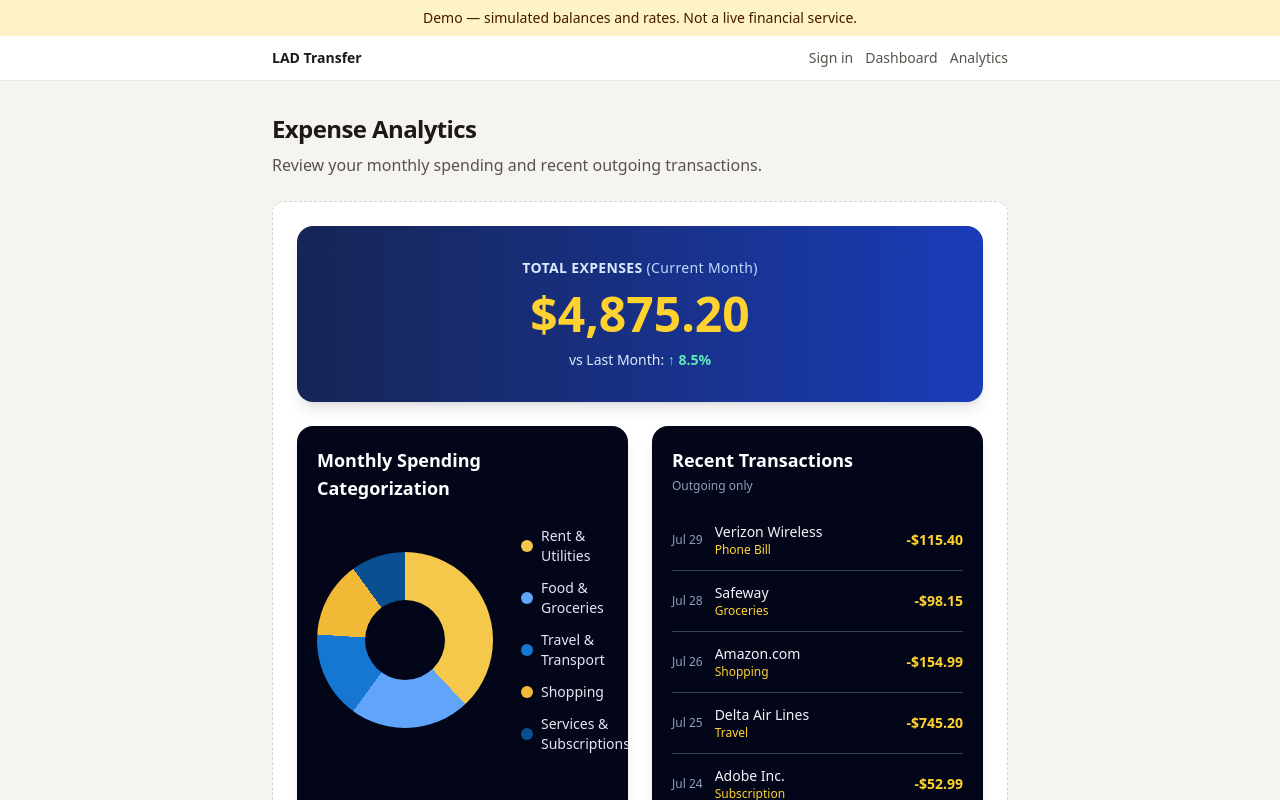
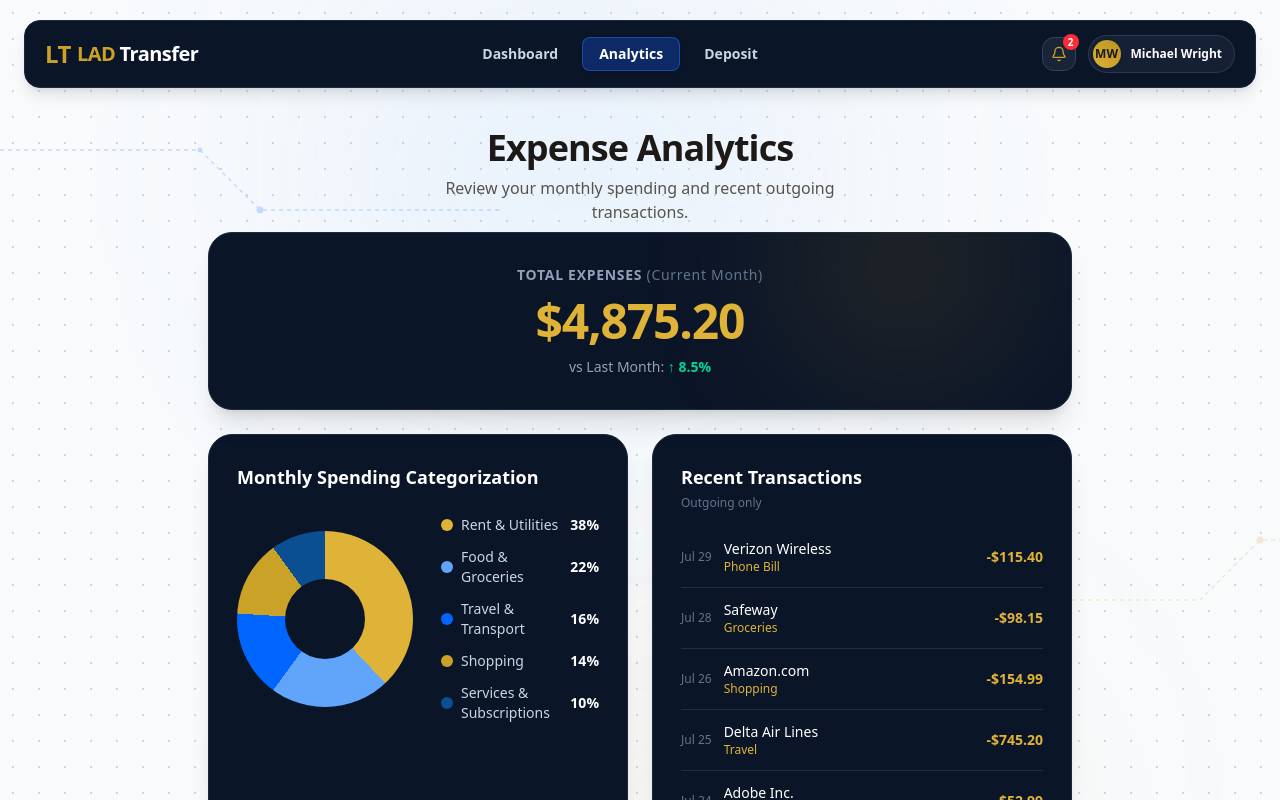
Before and after one commit to aggie-d/SASE_Hack2026, a Next.js app: page /analytics in a window 1280 px wide. Shown: the top 800 px of the page. Built offline with nearby package versions, Linux system fonts and the light colour scheme.

Commit message:
Updated Analytics to Match theme

```diff
--- a/app/analytics/page.tsx
+++ b/app/analytics/page.tsx
@@ -1,10 +1,12 @@
-import { PageShell } from "@/components/PageShell";
+"use client";
+
+import { AppHeader } from "@/components/AppHeader";
 
 const spendingCategories = [
   {
     name: "Rent & Utilities",
     percentage: 38,
-    color: "#f5c84c",
+    color: "#DFB338",
   },
   {
     name: "Food & Groceries",
@@ -14,12 +16,12 @@ const spendingCategories = [
   {
     name: "Travel & Transport",
     percentage: 16,
-    color: "#1677d2",
+    color: "#0066FF",
   },
   {
     name: "Shopping",
     percentage: 14,
-    color: "#f1b936",
+    color: "#C9A227",
   },
   {
     name: "Services & Subscriptions",
@@ -75,35 +77,73 @@ const recentTransactions = [
 
 export default function AnalyticsPage() {
   return (
-    <PageShell
-      title="Expense Analytics"
-      description="Review your monthly spending and recent outgoing transactions."
-    >
-      <div className="space-y-6 text-stone-100">
-        {/* Monthly expense summary */}
-        <section className="rounded-2xl bg-gradient-to-r from-blue-950 to-blue-800 px-6 py-8 text-center shadow-lg">
-          <p className="text-sm font-semibold uppercase tracking-wide text-blue-100">
+    <div className="min-h-screen bg-[#F8FAFC] text-stone-900 flex flex-col justify-between relative overflow-hidden font-sans">
+      {/* Background: Dot-Matrix Grid (matches Dashboard) */}
+      <div
+        className="absolute inset-0 pointer-events-none opacity-40"
+        style={{
+          backgroundImage: "radial-gradient(#94a3b8 1.25px, transparent 1.25px)",
+          backgroundSize: "26px 26px",
+        }}
+      />
+      {/* Soft Ambient Glows */}
+      <div className="absolute top-0 left-1/4 w-[500px] h-[350px] bg-blue-400/10 rounded-full blur-[130px] pointer-events-none" />
+      <div className="absolute bottom-0 right-1/4 w-[500px] h-[350px] bg-[#C9A227]/10 rounded-full blur-[140px] pointer-events-none" />
+
+      {/* Circuit Tech Lines (matches Dashboard) */}
+      <svg className="absolute inset-0 w-full h-full pointer-events-none opacity-20" xmlns="http://www.w3.org/2000/svg">
+        <path d="M0,150 L200,150 L260,210 L500,210" fill="none" stroke="#0066FF" strokeWidth="1.5" strokeDasharray="4 4" />
+        <circle cx="260" cy="210" r="3.5" fill="#0066FF" />
+        <path d="M1000,600 L1200,600 L1260,540 L1600,540" fill="none" stroke="#C9A227" strokeWidth="1.5" strokeDasharray="4 4" />
+        <circle cx="1260" cy="540" r="3.5" fill="#C9A227" />
+        <circle cx="200" cy="150" r="2.5" fill="#0066FF" />
+      </svg>
+
+      {/* Consistent Navigation Header */}
+      <AppHeader active="analytics" />
+
+      {/* Main Content Area */}
+      <main className="relative z-10 w-full max-w-4xl mx-auto flex-1 flex flex-col items-center px-4 py-8 sm:py-10">
+        <div className="w-full space-y-6">
+          {/* Page Title */}
+          <div className="text-center mb-2">
+            <h1 className="text-3xl sm:text-4xl font-extrabold tracking-tight text-stone-900 mb-2">
+              Expense Analytics
+            </h1>
+            <p className="text-sm sm:text-base text-stone-600 max-w-md mx-auto">
+              Review your monthly spending and recent outgoing transactions.
+            </p>
+          </div>
+
+          {/* Monthly Expense Summary Card */}
+          <div className="bg-[#0B1528] rounded-3xl p-6 sm:p-8 shadow-xl border border-slate-800 text-white relative overflow-hidden text-center">
+            {/* Subtle card glow */}
+            <div className="absolute -top-24 right-10 w-64 h-64 bg-[#C9A227]/10 rounded-full blur-[70px] pointer-events-none" />
+
+            <div className="relative z-10">
+              <p className="text-xs sm:text-sm font-semibold uppercase tracking-wider text-slate-400">
                 Total Expenses{" "}
-            <span className="font-normal normal-case text-blue-200">
+                <span className="font-normal normal-case text-slate-500">
                   (Current Month)
                 </span>
               </p>
 
-          <p className="mt-3 text-4xl font-bold text-amber-300 sm:text-5xl">
+              <p className="mt-3 text-4xl sm:text-5xl font-extrabold text-[#DFB338] tracking-tight">
                 $4,875.20
               </p>
 
-          <p className="mt-3 text-sm text-blue-100">
+              <p className="mt-3 text-sm text-slate-400">
                 vs Last Month:{" "}
-            <span className="font-semibold text-emerald-300">↑ 8.5%</span>
+                <span className="font-semibold text-emerald-400">↑ 8.5%</span>
               </p>
-        </section>
+            </div>
+          </div>
 
-        {/* Analytics panels */}
+          {/* Analytics Panels */}
           <div className="grid gap-6 lg:grid-cols-2">
-          {/* Spending categories */}
-          <section className="rounded-2xl bg-slate-950 p-5 shadow-lg">
-            <h2 className="text-lg font-semibold text-white">
+            {/* Spending Categories Card */}
+            <div className="bg-[#0B1528] rounded-3xl p-6 sm:p-7 shadow-xl border border-slate-800 text-white">
+              <h2 className="text-base sm:text-lg font-bold text-white">
                 Monthly Spending Categorization
               </h2>
 
@@ -113,10 +153,10 @@ export default function AnalyticsPage() {
                   className="relative h-44 w-44 shrink-0 rounded-full"
                   style={{
                     background:
-                    "conic-gradient(#f5c84c 0% 38%, #60a5fa 38% 60%, #1677d2 60% 76%, #f1b936 76% 90%, #0b4f93 90% 100%)",
+                      "conic-gradient(#DFB338 0% 38%, #60a5fa 38% 60%, #0066FF 60% 76%, #C9A227 76% 90%, #0b4f93 90% 100%)",
                   }}
                 >
-                <div className="absolute inset-12 rounded-full bg-slate-950" />
+                  <div className="absolute inset-12 rounded-full bg-[#0B1528]" />
                 </div>
 
                 <ul className="w-full space-y-3">
@@ -130,7 +170,7 @@ export default function AnalyticsPage() {
                           className="h-3 w-3 shrink-0 rounded-full"
                           style={{ backgroundColor: category.color }}
                         />
-                      <span className="text-slate-200">{category.name}</span>
+                        <span className="text-slate-300">{category.name}</span>
                       </span>
 
                       <span className="font-semibold text-white">
@@ -140,44 +180,50 @@ export default function AnalyticsPage() {
                   ))}
                 </ul>
               </div>
-          </section>
+            </div>
 
-          {/* Recent outgoing transactions */}
-          <section className="rounded-2xl bg-slate-950 p-5 shadow-lg">
-            <h2 className="text-lg font-semibold text-white">
+            {/* Recent Transactions Card */}
+            <div className="bg-[#0B1528] rounded-3xl p-6 sm:p-7 shadow-xl border border-slate-800 text-white">
+              <h2 className="text-base sm:text-lg font-bold text-white">
                 Recent Transactions
               </h2>
 
-            <p className="mt-1 text-xs text-slate-400">Outgoing only</p>
+              <p className="mt-1 text-xs text-slate-500">Outgoing only</p>
 
-            <div className="mt-4 divide-y divide-slate-700">
+              <div className="mt-4 divide-y divide-slate-700/60">
                 {recentTransactions.map((transaction) => (
                   <article
                     key={`${transaction.date}-${transaction.merchant}`}
                     className="grid grid-cols-[auto_1fr_auto] items-center gap-3 py-3"
                   >
-                  <time className="text-xs text-slate-400">
+                    <time className="text-xs text-slate-500 font-medium">
                       {transaction.date}
                     </time>
 
                     <div className="min-w-0">
-                    <p className="truncate text-sm font-medium text-slate-100">
+                      <p className="truncate text-sm font-medium text-white">
                         {transaction.merchant}
                       </p>
-                    <p className="text-xs text-amber-300">
+                      <p className="text-xs text-[#DFB338]">
                         {transaction.category}
                       </p>
                     </div>
 
-                  <p className="text-sm font-semibold text-amber-300">
+                    <p className="text-sm font-semibold text-[#DFB338]">
                       {transaction.amount}
                     </p>
                   </article>
                 ))}
               </div>
-          </section>
             </div>
           </div>
-    </PageShell>
+        </div>
+      </main>
+
+      {/* Footer */}
+      <footer className="relative z-10 py-5 text-center text-xs text-stone-500">
+        <p>© 2026 LADTransfer. All rights reserved.</p>
+      </footer>
+    </div>
   );
 }
```
Lines whose indentation alone changed are shown as unchanged.
